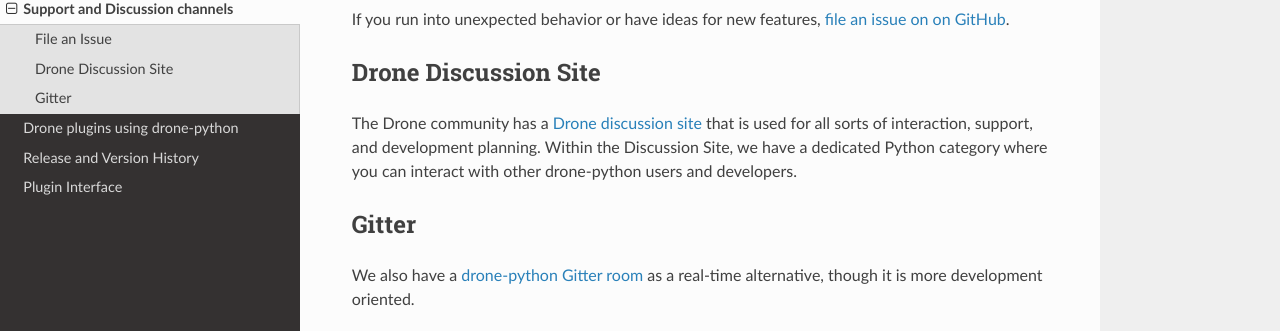
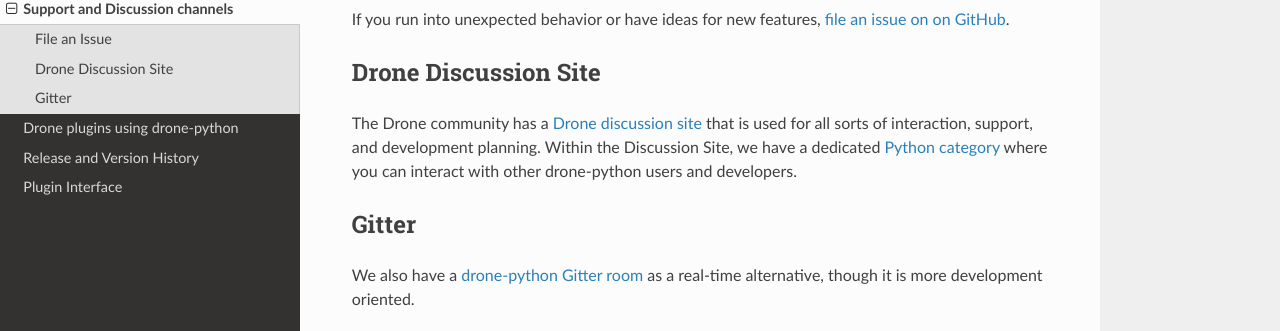
Before and after one commit to drone-python/drone-python, a Sphinx documentation site: the page built from docs/support.rst, in a window 1280 px wide. Shown: the part 256-587 px from the top of the page. Built offline with Sphinx 7.4.7 and the Read the Docs theme 2.0.0, drawn with Linux system fonts in a browser that asks for light colours; part of the change alters nothing that is shown.

```diff
--- a/docs/support.rst
+++ b/docs/support.rst
@@ -18,8 +18,10 @@ Drone Discussion Site
 
 The Drone community has a `Drone discussion site`_ that is used for all sorts
 of interaction, support, and development planning. Within the Discussion Site,
-we have a dedicated Python category where you can interact with other
+we have a dedicated `Python category`_ where you can interact with other
 drone-python users and developers.
+
+.. _Python category: https://discuss.drone.io/c/plugins-and-apis/python
 
 Gitter
 ------
```
